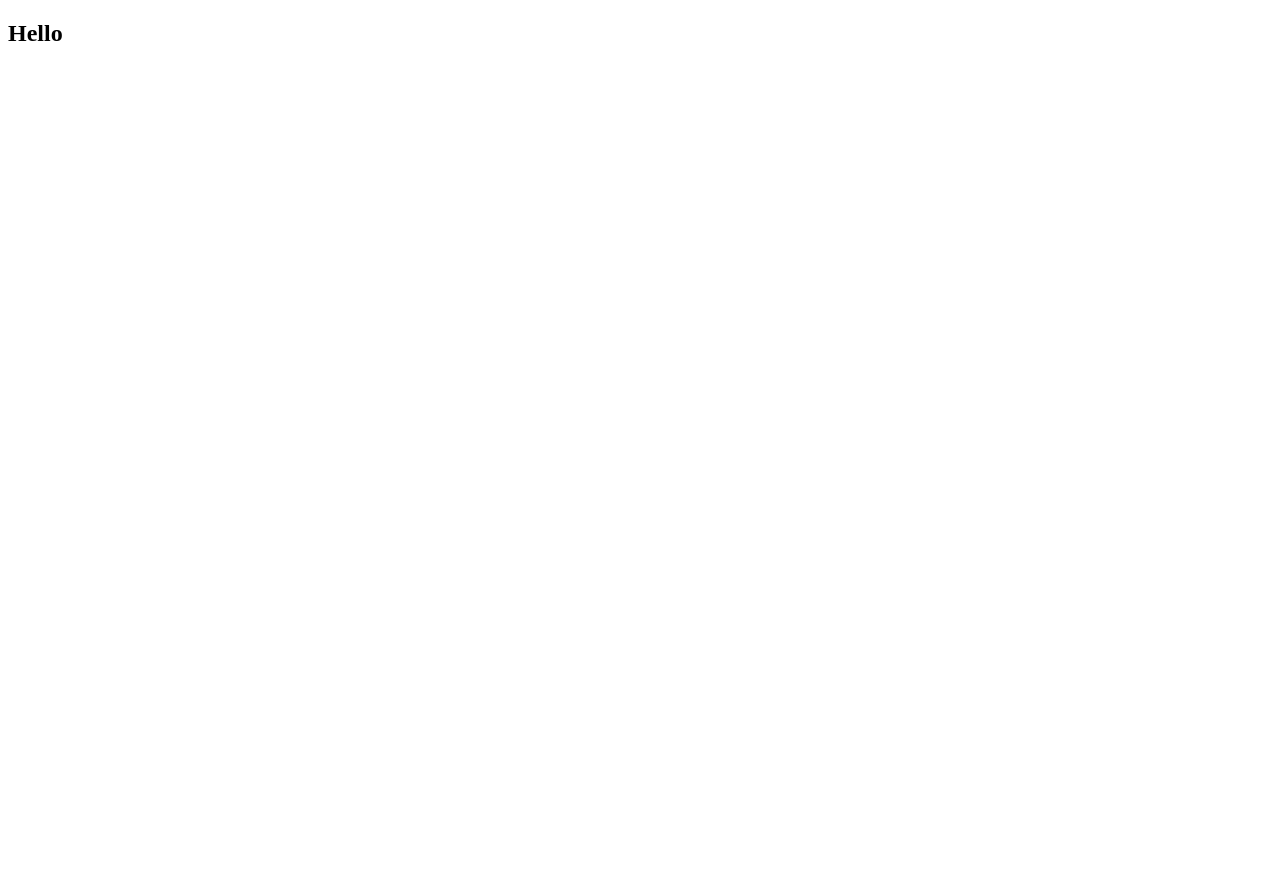
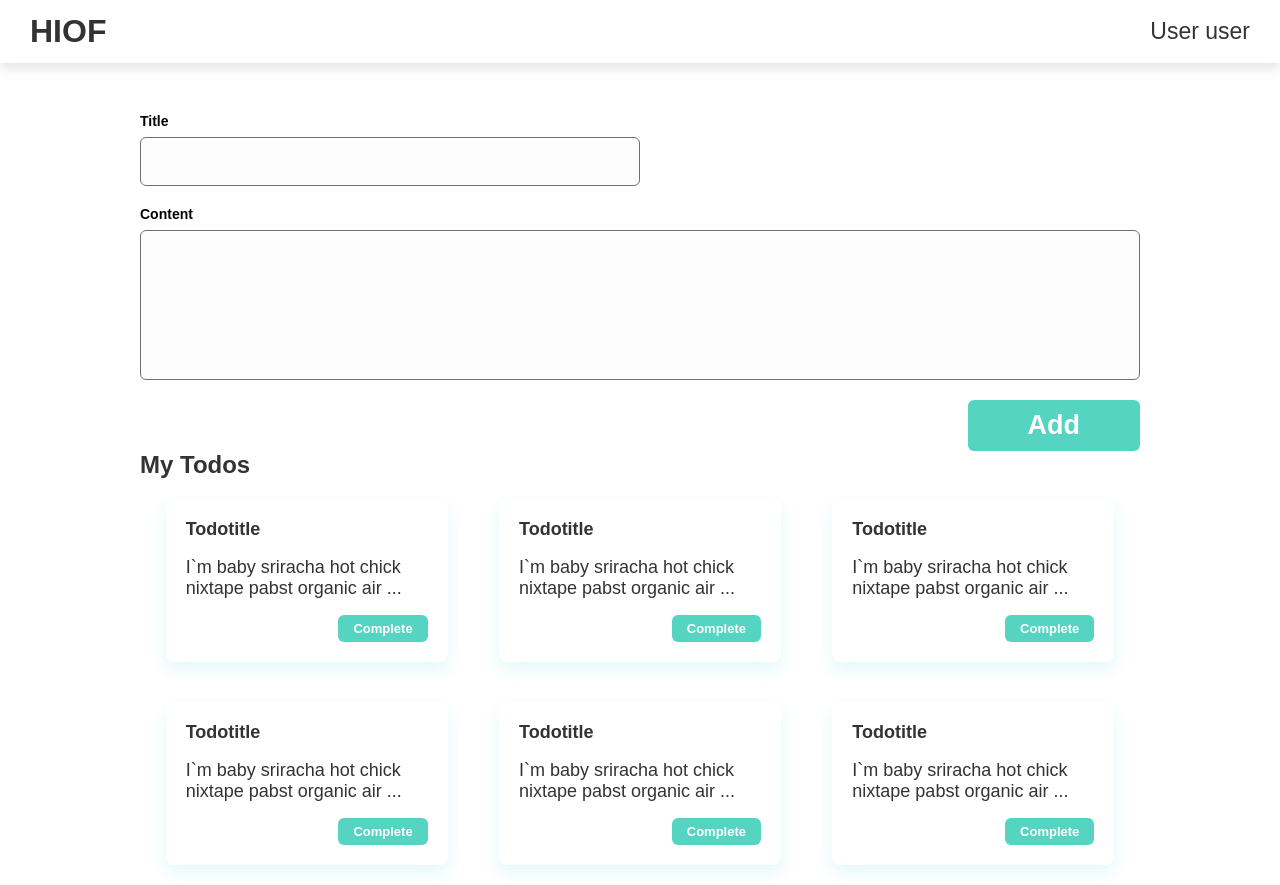
Before and after one commit to ivkval/css, a plain HTML site: page index.html in a window 1280 px wide. Before the commit the page ends 800 px from the top, so only its background shows below. Drawn offline with Linux system fonts and the light colour scheme.

Commit message:
Updated scss
New styling, added mixing

```diff
--- a/index.html
+++ b/index.html
@@ -5,8 +5,75 @@
     <meta http-equiv="X-UA-Compatible" content="IE=edge">
     <meta name="viewport" content="width=device-width, initial-scale=1.0">
     <title>CSS</title>
+    <link rel="stylesheet" href="styles.css">
 </head>
 <body>
-    <h2>Hello</h2>
+    <header id="navigation-header">
+        <h1>HIOF</h1>
+        <nav>
+            <ul>
+                <li><a href="#">User user</a></li>
+            </ul>
+        </nav>
+    </header>
+    <main id="main">
+        <form id="form" action="#" method="post">
+            <label for="title">Title</label>
+            <input name="title" type="text">
+
+            <label for="content">Content</label>
+            <textarea name="text"></textarea>
+            <button type="submit">Add</button>
+        </form>
+        <section>
+            <header id="section-header">
+                <h2>My Todos</h2>
+            </header>
+            <div id="card-flex-container">
+                <article class="card-styling">
+                    <header>
+                        <h3 class="card-title">Todotitle</h3>
+                    </header>
+                    <p class="card-text">I`m baby sriracha hot chick nixtape pabst organic air ...</p>
+                    <button class="card-btn">Complete</button>
+                </article>
+                <article class="card-styling">
+                    <header>
+                        <h3 class="card-title">Todotitle</h3>
+                    </header>
+                    <p class="card-text">I`m baby sriracha hot chick nixtape pabst organic air ...</p>
+                    <button class="card-btn">Complete</button>
+                </article>
+                <article class="card-styling">
+                    <header>
+                        <h3 class="card-title">Todotitle</h3>
+                    </header>
+                    <p class="card-text">I`m baby sriracha hot chick nixtape pabst organic air ...</p>
+                    <button class="card-btn">Complete</button>
+                </article>
+                <article class="card-styling">
+                    <header>
+                        <h3 class="card-title">Todotitle</h3>
+                    </header>
+                    <p class="card-text">I`m baby sriracha hot chick nixtape pabst organic air ...</p>
+                    <button class="card-btn">Complete</button>
+                </article>
+                <article class="card-styling">
+                    <header>
+                        <h3 class="card-title">Todotitle</h3>
+                    </header>
+                    <p class="card-text">I`m baby sriracha hot chick nixtape pabst organic air ...</p>
+                    <button class="card-btn">Complete</button>
+                </article>
+                <article class="card-styling">
+                    <header>
+                        <h3 class="card-title">Todotitle</h3>
+                    </header>
+                    <p class="card-text">I`m baby sriracha hot chick nixtape pabst organic air ...</p>
+                    <button class="card-btn">Complete</button>
+                </article>
+            </div>
+        </section>
+    </main>
 </body>
 </html>
--- /dev/null
+++ b/styles.scss
@@ -0,0 +1,368 @@
+*, *::before, *::after {
+    margin: 0;
+    padding: 0;
+    box-sizing: border-box;
+}
+
+// Farger
+
+$main-bg-color: #ffffff;
+$input-bg-color: #FDFDFD;
+$text-color: #333333;
+$label-font-color: #000000;
+$border-color: #707070;
+$button-color: #56d4c2;
+$button-font-color: #ffffff;
+$nav-boxShadow: #00000019;
+$card-boxShadow:  #5dd3d829;
+
+// Skriftstørrelse
+
+@mixin responsive-font-size($normal) {
+    font-size: $normal;
+
+    @media screen and (max-width: 800px) {
+        font-size: calc($normal * 0.70);
+    }
+}
+
+html {
+    font-family: Arial, Helvetica, sans-serif;
+}
+
+body {
+    margin: 0 auto;
+    min-height: 100vh;
+    max-width: 1600px;
+}
+
+#navigation-header {
+    display: flex;
+    height: 63px;
+    padding: 0 30px 0 30px;
+    justify-content: space-between;
+    align-items: center;
+    box-shadow: 0px 6px 10px $nav-boxShadow;
+
+    h1 {
+        color: $text-color;
+        font-weight: 900;
+        text-transform: uppercase;
+    }
+
+    nav {
+        color: $text-color;
+        font-weight: 500;
+
+        li {
+            list-style: none;
+
+            a {
+                text-decoration: none;
+                color: $text-color;
+                font-weight: 500;
+                @include responsive-font-size(23px);
+            }
+        }
+    }
+}
+
+main {
+    margin: 50px auto 0 auto;
+    max-width: 1000px;
+
+    @media screen and (max-width: 1000px) {
+        margin: 20px 20px 0px 20px;
+    }
+}
+
+form {
+    display: block;
+
+    label {
+        display: block;
+        text-align: left;
+        font-weight: 800;
+        @include responsive-font-size(14px);
+    }
+
+    input {
+        display: block;
+        background-color: $input-bg-color;
+        min-width: 50%;
+        height: 49px;
+        margin: 8px 0 20px 0;
+        border: 1px solid $border-color;
+        border-radius: 6px;
+        outline: none;
+        font-size: 24px;
+    }
+
+    textarea {
+        display: block;
+        min-width: 100%;
+        height: 150px;
+        margin: 8px 0 20px 0;
+        background-color: $input-bg-color;
+        border: 1px solid $border-color;
+        border-radius: 6px;
+        font-size: 24px;
+        outline: none;
+        resize: none;
+    }
+
+    button{
+        @include responsive-font-size(27px);
+        display: block;
+        margin-left: auto;
+        padding: 10px 60px;
+        background-color: $button-color;
+        border: none;
+        border-radius: 6px;
+        font-weight: bold;
+        color: $button-font-color;
+        cursor: pointer;
+    }
+}
+
+section {
+    display: block;
+    width: 100%;
+
+    #section-header {
+        color: $text-color;
+        @include responsive-font-size(16px);
+    }
+
+    #card-flex-container {
+        display: flex;
+        flex-wrap: wrap;
+        justify-content: space-around;
+
+        .card-styling {
+            display: flex;
+            flex-direction: column;
+            justify-content: space-between;
+            align-self: center;
+            justify-self: center;
+            background-color: $main-bg-color;
+            width: 282px;
+            height: 163px;
+            box-shadow: 0px 8px 16px $card-boxShadow;
+            margin: 20px 20px;
+            padding: 20px;
+            border-radius: 8px;
+
+            .card-title {
+                align-self: flex-start;
+                color: $text-color;
+                @include responsive-font-size(18px);
+            }
+
+            .card-text {
+                color: $text-color;
+                text-align: left;
+                @include responsive-font-size(18px);
+            }
+
+            .card-btn {
+                align-self: flex-end;
+                padding: 6px 15px;
+                background-color: $button-color;
+                border: none;
+                border-radius: 6px;
+                @include responsive-font-size(13px);
+                font-weight: bold;
+                color: $button-font-color;
+                cursor: pointer;
+            }
+
+        }
+
+    }
+}
+
+/*
+
+*, *::before, *::after {
+    margin: 0;
+    padding: 0;
+    box-sizing: border-box;
+}
+
+:root {
+    --main-bg-color: #ffffff;
+    --input-bg-color: #FDFDFD;
+    --text-font-color: #333333;
+    --label-font-color: #000000;
+    --border-color: #707070;
+    --button-color: #56d4c2;
+    --button-font-color: #ffffff;
+    --nav-boxShadow: #00000019;
+    --card-boxShadow:  #5dd3d829;
+}
+
+html {
+    font-family: Arial, Helvetica, sans-serif;
+}
+
+body {
+    margin: 0 auto;
+    display: grid;
+    min-height: 100vh;
+    max-width: 1600px;
+    grid-template-rows: 63px 50px 1fr;
+    grid-template-columns: auto 0.7fr auto;
+    grid-template-areas:
+        "header header header"
+        ". . ."
+        ". main .";
+}
+
+#main-header {
+    grid-area: header;
+    display: flex;
+    padding: 0 30px 0 30px;
+    justify-content: space-between;
+    align-items: center;
+    box-shadow: 0px 6px 10px var(--nav-boxShadow);
+}
+
+#logo {
+    color: var(--text-font-color);
+    font-weight: 900;
+    text-transform: uppercase;
+}
+
+li {
+    list-style: none;
+}
+
+a {
+    text-decoration: none;
+}
+
+#user {
+    color: var(--text-font-color);
+    font-weight: 500;
+    font-size: 23px;
+}
+
+main {
+    grid-area: main;
+    display: flex;
+    align-items: center;
+    flex-direction: column;
+}
+
+form {
+    display: flex;
+    width: 100%;
+    flex-direction: column;
+}
+
+label {
+    text-align: left;
+    font-weight: 800;
+    font-size: 14px;
+}
+
+#title {
+    background-color: var(--input-bg-color);
+    width: 436px;
+    height: 49px;
+    margin: 8px 0 20px 0;
+    border: 1px solid var(--border-color);
+    border-radius: 6px;
+    outline: none;
+    font-size: 24px;
+}
+
+#content {
+    min-width: 100%;
+    height: 150px;
+    margin: 8px 0 20px 0;
+    background-color: var(--input-bg-color);
+    border: 1px solid var(--border-color);
+    border-radius: 6px;
+    font-size: 24px;
+    outline: none;
+    resize: none;
+}
+
+button[type="submit"] {
+    align-self: flex-end;
+    padding: 10px 60px;
+    background-color: var(--button-color);
+    border: none;
+    border-radius: 6px;
+    font-size: 27px;
+    font-weight: bold;
+    color: var(--button-font-color);
+    cursor: pointer;
+
+}
+
+#todo-container {
+    display: grid;
+    width: 100%;
+    grid-template-columns: repeat(3, 1fr);
+    gap: 30px 40px;
+}
+
+#todo-container > header {
+    color: var(--text-font-color);
+    grid-column-start: 1;
+    grid-column-end: 4;
+}
+
+.card {
+    display: flex;
+    flex-direction: column;
+    justify-content: space-between;
+    align-self: center;
+    justify-self: center;
+    background-color: var(--main-bg-color);
+    width: 282px;
+    height: 163px;
+    box-shadow: 0px 8px 16px var(--card-boxShadow);
+    padding: 20px;
+    border-radius: 8px;
+
+}
+
+.card-title {
+    align-self: flex-start;
+    color: var(--text-font-color);
+}
+
+.card-text {
+    color: var(--text-font-color);
+    text-align: left;
+}
+
+.card-btn {
+    align-self: flex-end;
+    padding: 6px 15px;
+    background-color: var(--button-color);
+    border: none;
+    border-radius: 6px;
+    font-size: 11px;
+    font-weight: bold;
+    color: var(--button-font-color);
+    cursor: pointer;
+}
+
+@media screen and (max-width: 800px) {
+
+    #main {
+        margin: 0 20px;
+    }
+
+    #todo-container {
+        display: flex;
+        flex-direction: column;
+        align-items: center;
+        width: 100%;
+    }
+}*/
```
Also changed, not shown: styles.css (added), 1 other file.
